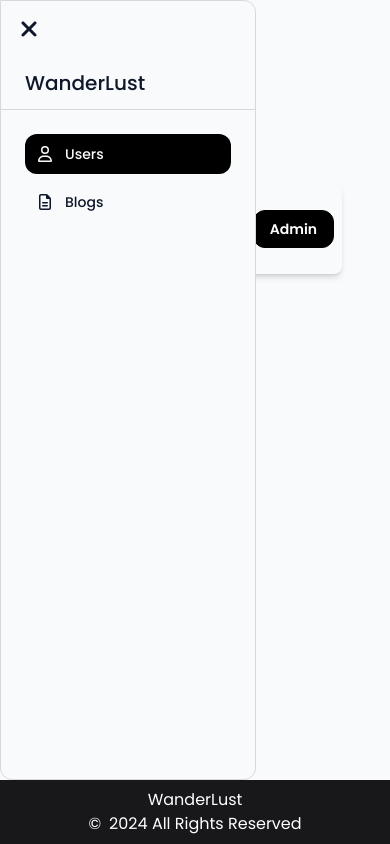
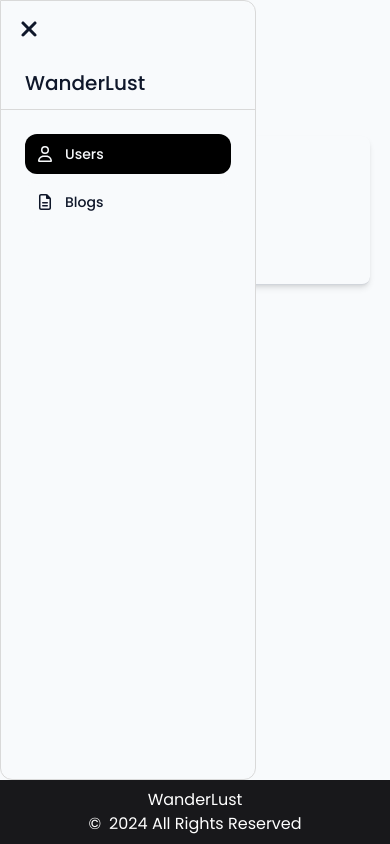
Before and after one commit to krishnaacharyaa/wanderlust, a React (Vite) app in the folder frontend/: page /admin/users in a window 390 px wide. Built offline with nearby package versions, Linux system fonts and the light colour scheme.

Commit message:
feat-#146: added mobile responsiveness

```diff
--- a/frontend/src/pages/admin-blogs.tsx
+++ b/frontend/src/pages/admin-blogs.tsx
@@ -4,16 +4,16 @@ import { imageUrls } from '@/constants/images';
 
 const AdminBlogs = () => {
   return (
-    <div className="w-full p-12">
+    <div className="w-full p-5 sm:p-12">
       <h1 className="text-2xl font-bold text-light-title dark:text-dark-title">Blogs</h1>
-      <div className="mt-12 flex flex-col">
-        <div className="flex flex-col justify-between gap-2 rounded-lg bg-light px-2 py-2 shadow-md dark:bg-dark-card md:flex-row md:items-center md:gap-7">
+      <div className="mt-7 sm:mt-12 flex flex-col">
+        <div className="flex flex-col justify-between gap-2 rounded-lg bg-light px-3 py-3 shadow-md dark:bg-dark-card md:flex-row md:items-center md:gap-7">
           <img
             src={imageUrls[1]}
             className="h-48 w-full rounded-xl object-cover shadow-lg md:h-24 md:w-28"
             alt=""
           />
-          <div className="flex grow flex-col justify-between gap-1">
+          <div className="flex grow flex-col justify-between gap-2">
             <h4 className="text-2xl font-semibold text-light-title dark:text-dark-title">
               A Serene Escape to Bali's Hidden Beaches
             </h4>
@@ -25,7 +25,7 @@ const AdminBlogs = () => {
               Drew Cano • 1 Jan 2023
             </p>
           </div>
-          <div className="flex gap-2 ">
+          <div className="flex gap-2 mt-2 sm:mt-0 ">
             <button className="h-fit rounded-xl border-0 text-xl font-semibold text-light-title dark:text-dark-title">
               <PenIcon />
             </button>
--- a/frontend/src/pages/admin-users.tsx
+++ b/frontend/src/pages/admin-users.tsx
@@ -1,9 +1,9 @@
 const AdminUsers = () => {
   return (
-    <div className="w-full p-12">
+    <div className="w-full p-5 sm:p-12">
       <h1 className="text-2xl font-bold text-light-title dark:text-dark-title">Users</h1>
-      <div className="mt-12">
-        <div className="flex w-full items-center justify-between rounded-lg border-b border-gray-300 bg-light px-3 py-4 shadow-md dark:border-gray-700 dark:bg-dark-card">
+      <div className="mt-7 sm:mt-12">
+        <div className="flex flex-col gap-5 justify-start sm:flex-row w-full sm:items-center items-start  sm:justify-between rounded-lg border-b border-gray-300 bg-light px-3 py-4 shadow-md dark:border-gray-700 dark:bg-dark-card">
           <div className="flex flex-col gap-[10px] ">
             <p className="text-base font-medium text-light-title dark:text-dark-title">Hemant</p>
             <p className="text-base font-medium text-light-description dark:text-dark-description">
```
